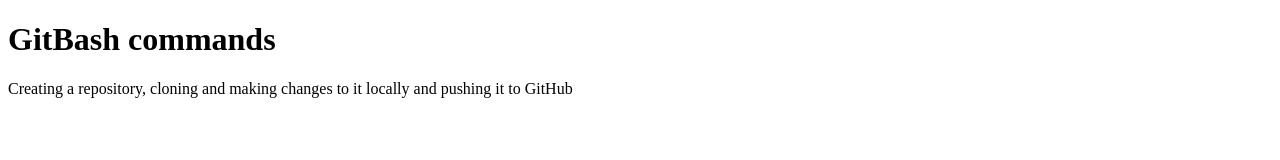
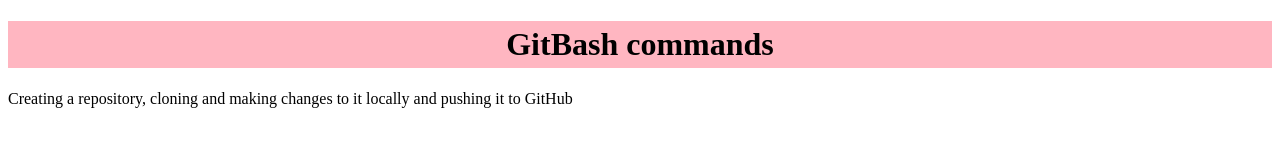
Before and after one commit to Abuassefa7/gitPractice2, a plain HTML site: page pages/index.html in a window 1280 px wide. Drawn offline with Linux system fonts and the light colour scheme.

Commit message:
second edit

```diff
--- /dev/null
+++ b/pages/Css/style.css
@@ -0,0 +1,7 @@
+
+h1{
+    background-color: lightpink;
+    text-align: center;
+    margin-top: 0 auto;
+    padding: 5px;
+}
--- a/pages/index.html
+++ b/pages/index.html
@@ -1,13 +1,16 @@
 <!DOCTYPE html>
 <html lang="en">
 	<head>
-    <meta charset="UTF-8">
-    <meta name="viewport" content="width=device-width, initial-scale=1.0">
+		<meta charset="UTF-8" />
+		<meta name="viewport" content="width=device-width, initial-scale=1.0" />
 		<title>Git commands using terminal/GitBash</title>
+		<link rel="stylesheet" href="Css/style.css" />
 	</head>
 	<body>
 		<h1>GitBash commands</h1>
-   <p> Creating a repository, cloning and making changes to it locally and pushing it to
-    GitHub </p>
+		<p>
+			Creating a repository, cloning and making changes to it locally and
+			pushing it to GitHub
+		</p>
 	</body>
 </html>
```
Lines whose indentation alone changed are shown as unchanged.
